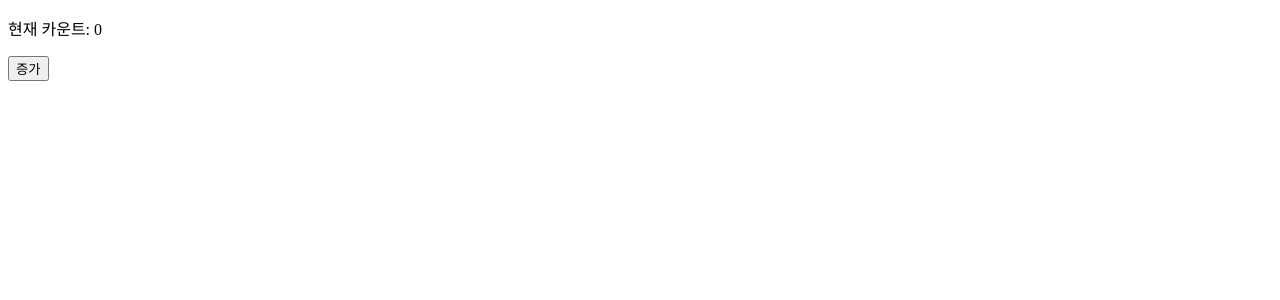
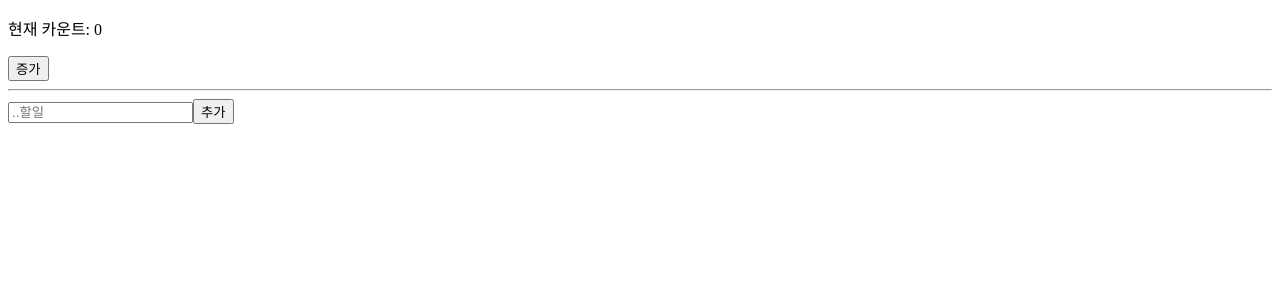
Before and after one commit to kdkcom1234/react-ts-study, a React app: page / in a window 1280 px wide. Shown: the top 300 px of the page. Built offline with nearby package versions, Linux system fonts and the light colour scheme.

Commit message:
useCallback 및 memo

```diff
--- a/src/App.tsx
+++ b/src/App.tsx
@@ -1,9 +1,12 @@
 import Counter from "./components/Counter";
+import Todo from "./components/Todo";
 
 const App = () => {
   return (
     <>
       <Counter />
+      <hr />
+      <Todo />
     </>
   );
 };
--- a/src/components/Counter.tsx
+++ b/src/components/Counter.tsx
@@ -1,4 +1,10 @@
-import { useEffect, useState } from "react";
+import {
+  MutableRefObject,
+  useCallback,
+  useEffect,
+  useRef,
+  useState,
+} from "react";
 import Alert from "./Alert";
 
 // 1. props와 state 둘다 렌더링 결과물에 영향을 주는 변수
@@ -19,7 +25,6 @@ const Counter = () => {
   // 렌더링하는 시점에 변경된 상태값이 적용
   // console.log("--렌더링하는 상태 값--");
   // console.log(count, showAlert);
-
   const handleIncrement = () => {
     // 숫자값 증가
     // 상태값 변경함수에 변경값을 대입
@@ -41,9 +46,15 @@ const Counter = () => {
     // })();
   };
 
-  const handleAlertClosed = () => {
-    setShowAlert(false);
-  };
+  // 함수를 메모이징(memo-ising)
+  // 함수의 현재 상태를 저장
+  // useCallback(함수블록, 의존변수배열)
+  // 의존변수 배열의 값이 바뀔때만 함수를 재생성
+  const handleAlertClosed = useCallback(() => {
+    if (showAlert) {
+      setShowAlert(false);
+    }
+  }, [showAlert]);
 
   // 상태값 변경이나 컴포넌트 라이프사이클 변동에 따른 처리
   // useEffect(함수블럭, 의존변수배열)
@@ -52,16 +63,19 @@ const Counter = () => {
   useEffect(() => {
     if (count != 0) {
       // console.log("--얼럿박스  표시--");
-      setShowAlert(true);
+      if (!showAlert) {
+        setShowAlert(true);
+      }
     }
-  }, [count]);
+  }, [count, showAlert]);
 
   return (
     <>
       {/* 조건부 렌더링 */}
       {showAlert && (
         <Alert
-          message={`증가되었습니다. 현재값: ${count}`}
+          // message={`증가되었습니다. 현재값: ${count}`}
+          message={"증가되었습니다."}
           onClose={handleAlertClosed}
         />
       )}
--- /dev/null
+++ b/src/components/Todo.tsx
@@ -0,0 +1,31 @@
+import { MutableRefObject, useRef, useState } from "react";
+
+const Todo = () => {
+  // 할일목록 상태(string[])
+  const [todoList, setTodoList] = useState<string[]>([]);
+  // 입력박스 참조
+  // useRef() 참조변수 생성, 기본이 null
+  // as MutableRefObject<참조할 변수의 타입>
+  const inputRef = useRef() as MutableRefObject<HTMLInputElement>;
+
+  const handleAdd = () => {
+    // 참조하는 객체의 현재상태는 참조변수.current
+    console.log(inputRef.current);
+    console.log(inputRef.current.value);
+  };
+
+  return (
+    <div>
+      {/* ref 속성에 참조변수 */}
+      <input placeholder="..할일" ref={inputRef}></input>
+      <button onClick={handleAdd}>추가</button>
+      <ul>
+        {/* li  */}
+        {/* li  */}
+        {/* li  */}
+      </ul>
+    </div>
+  );
+};
+
+export default Todo;
```
Also changed, not shown: src/components/Alert.tsx (+5 -2 lines).
